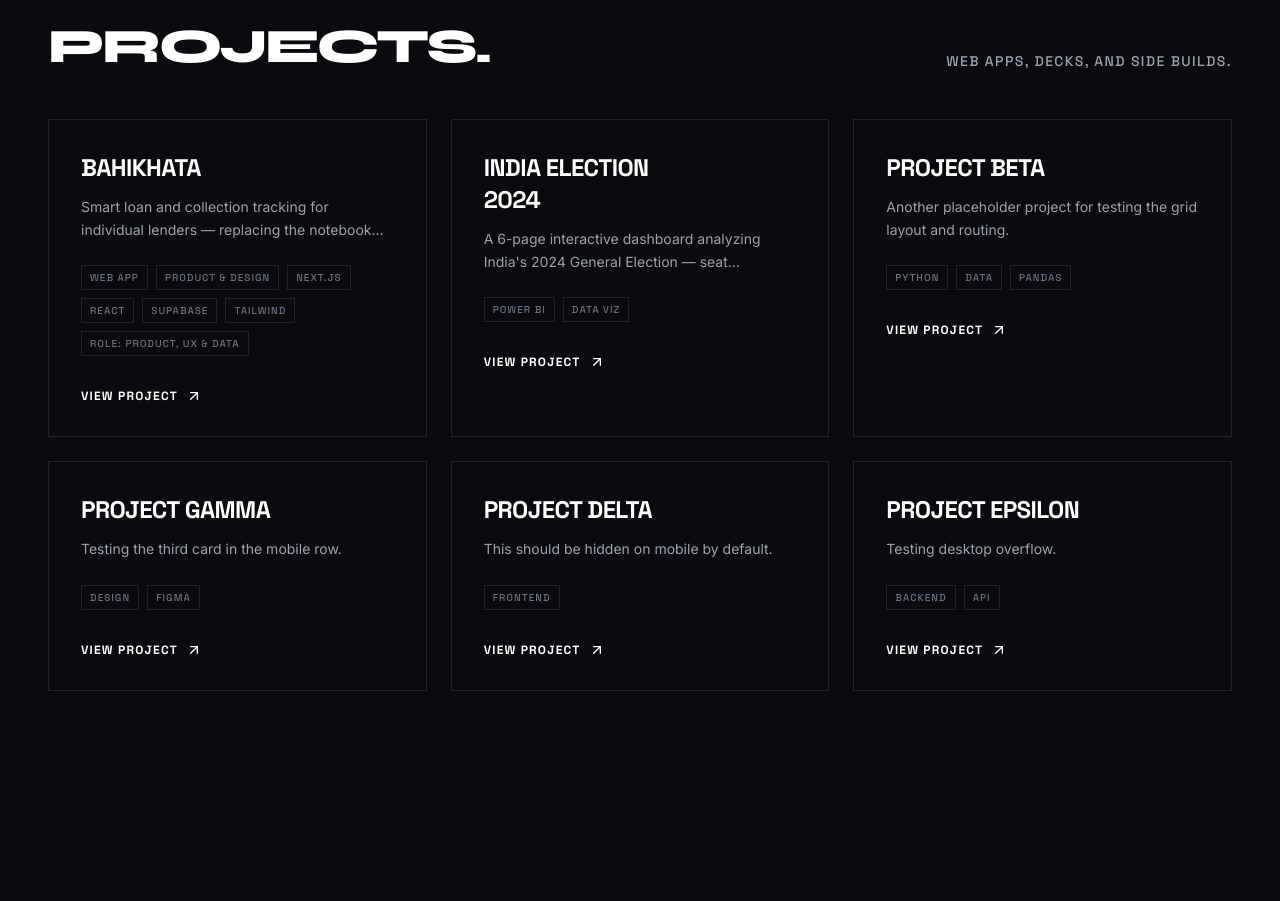
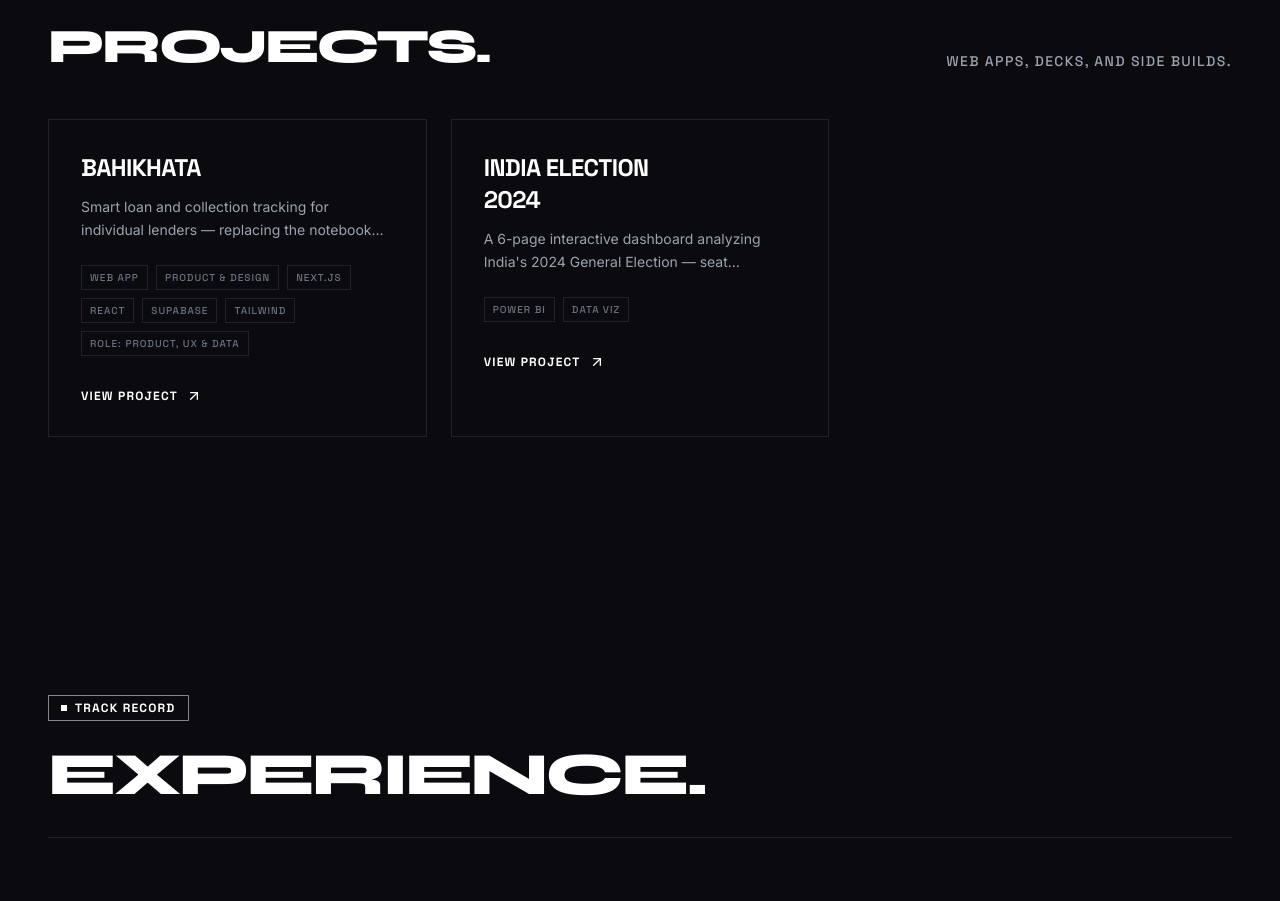
Before and after one commit to rahul-nagaura/portfolio, a React (Vite) app in the folder frontend/: page / in a window 1280 px wide. Shown: the part 2146-3047 px from the top of the page. Built offline with nearby package versions, Linux system fonts and the light colour scheme; the HTML template or start-up script is replaced by a standard one.

Commit message:
chore: remove dummy projects from more projects section

```diff
--- a/frontend/src/data/portfolio.js
+++ b/frontend/src/data/portfolio.js
@@ -170,44 +170,6 @@ export const portfolioData = {
         { url: "/projects/india-election/constituency.png", caption: "Constituency Drill-Down Analysis" }
       ]
     },
-    {
-      id: "project-beta",
-      title: "Project Beta",
-      description: "Another placeholder project for testing the grid layout and routing.",
-      tags: ["Python", "Data", "Pandas"],
-      links: [
-        { label: "PDF Deck", url: "#" }
-      ],
-      content: "Detailed insights into Project Beta and how the data was aggregated and analyzed to provide meaningful metrics.",
-      images: []
-    },
-    {
-      id: "project-gamma",
-      title: "Project Gamma",
-      description: "Testing the third card in the mobile row.",
-      tags: ["Design", "Figma"],
-      links: [],
-      content: "Design teardown for Project Gamma.",
-      images: []
-    },
-    {
-      id: "project-delta",
-      title: "Project Delta",
-      description: "This should be hidden on mobile by default.",
-      tags: ["Frontend"],
-      links: [],
-      content: "Frontend architecture details.",
-      images: []
-    },
-    {
-      id: "project-epsilon",
-      title: "Project Epsilon",
-      description: "Testing desktop overflow.",
-      tags: ["Backend", "API"],
-      links: [],
-      content: "Backend API design.",
-      images: []
-    }
   ],
   skills: {
     technical: ["SQL", "Python", "HTML", "C++", "Power BI", "Adobe Analytics", "Mixpanel", "Figma", "Apollo.io", "Excel/Sheets"],
```
